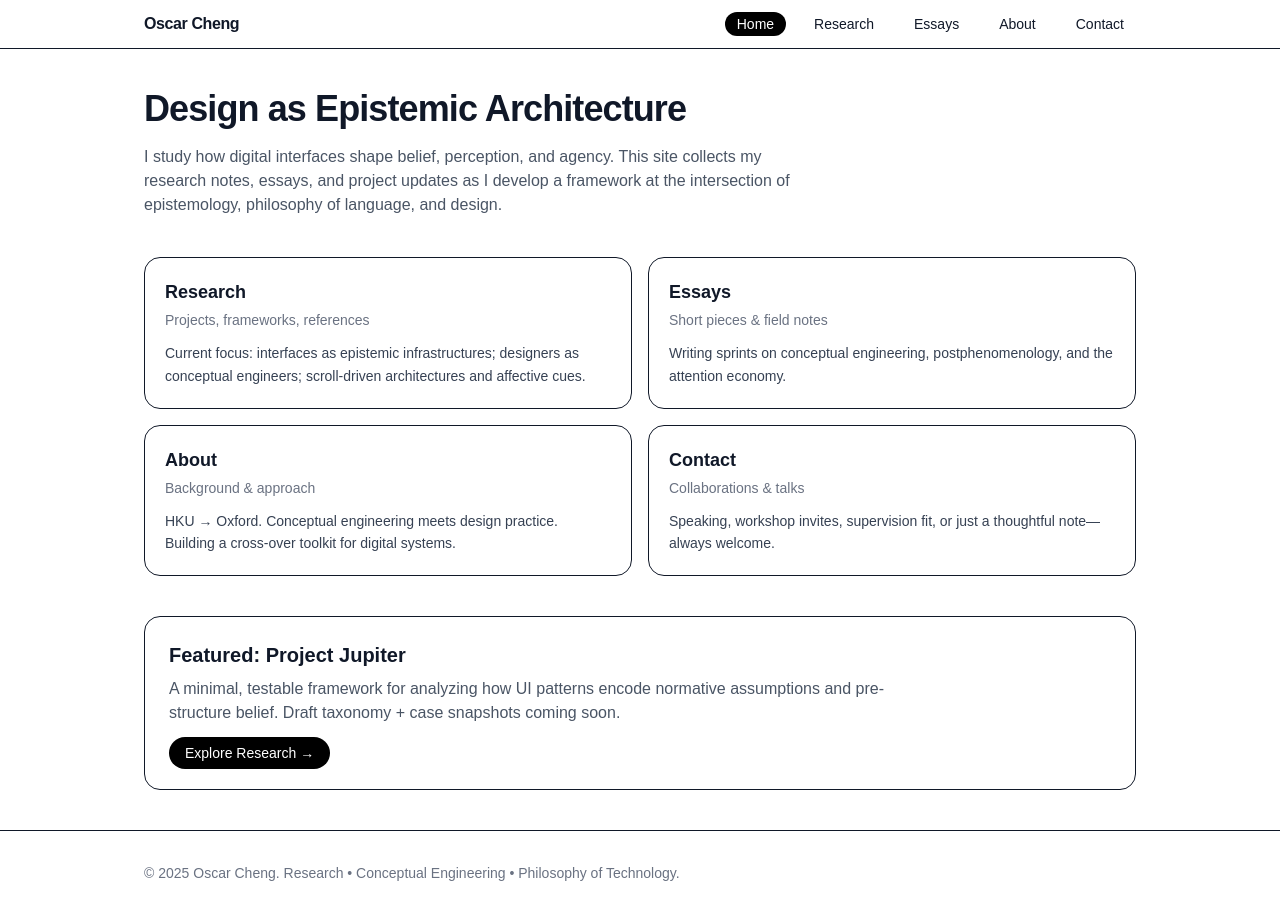
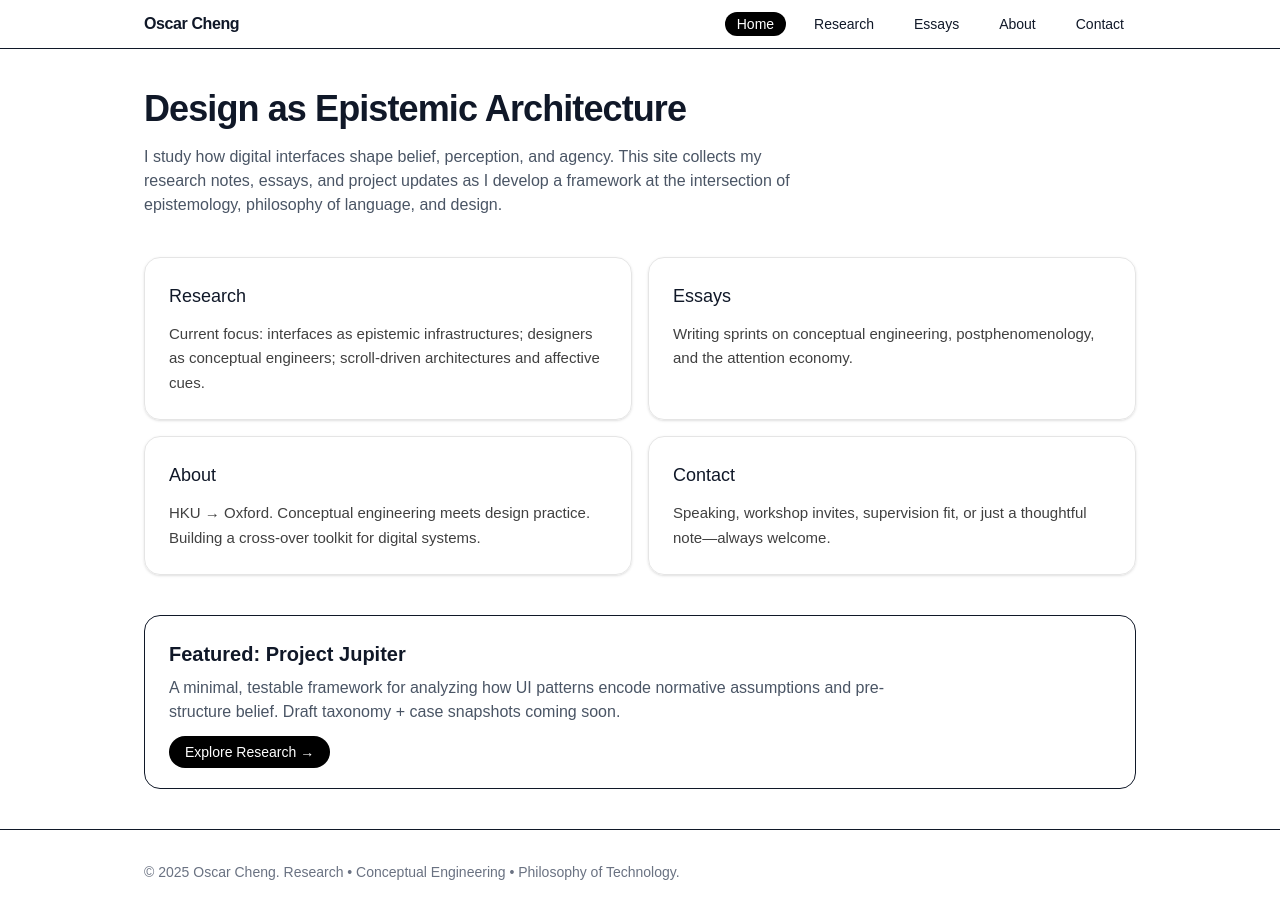
Before and after one commit to Eli-devlog/oscarchengphilosophy, a Next.js app: page / in a window 1280 px wide. Built offline with nearby package versions, Linux system fonts and the light colour scheme.

Commit message:
Fix: remove unused Link import; type Card props

```diff
--- a/src/components/Card.tsx
+++ b/src/components/Card.tsx
@@ -1,20 +1,36 @@
+// src/components/Card.tsx
+import { ReactNode } from "react";
+import clsx from "clsx";
+
 type CardProps = {
   title: string;
-  subtitle?: string;
-  href?: string;
-  children?: React.ReactNode;
+  eyebrow?: string;
+  children: ReactNode;
+  className?: string;
 };
 
-export default function Card({ title, subtitle, href, children }: CardProps) {
-  const Wrapper: any = href ? "a" : "div";
+export default function Card({
+  title,
+  eyebrow,
+  children,
+  className,
+}: CardProps) {
   return (
-    <Wrapper
-      {...(href ? { href, target: "_self" } : {})}
-      className="block rounded-2xl border p-5 transition hover:shadow-sm"
+    <article
+      className={clsx(
+        "rounded-2xl border border-neutral-200 bg-white/70 p-6 shadow-sm transition hover:shadow-md",
+        className
+      )}
     >
-      <h3 className="text-lg font-semibold">{title}</h3>
-      {subtitle && <p className="mt-1 text-sm text-gray-500">{subtitle}</p>}
-      {children && <div className="mt-3 text-sm leading-relaxed text-gray-700">{children}</div>}
-    </Wrapper>
+      {eyebrow && (
+        <div className="mb-1 text-xs uppercase tracking-wide text-neutral-500">
+          {eyebrow}
+        </div>
+      )}
+      <h3 className="text-lg font-medium">{title}</h3>
+      <div className="mt-3 text-[15px] leading-relaxed text-neutral-700">
+        {children}
+      </div>
+    </article>
   );
 }
```
